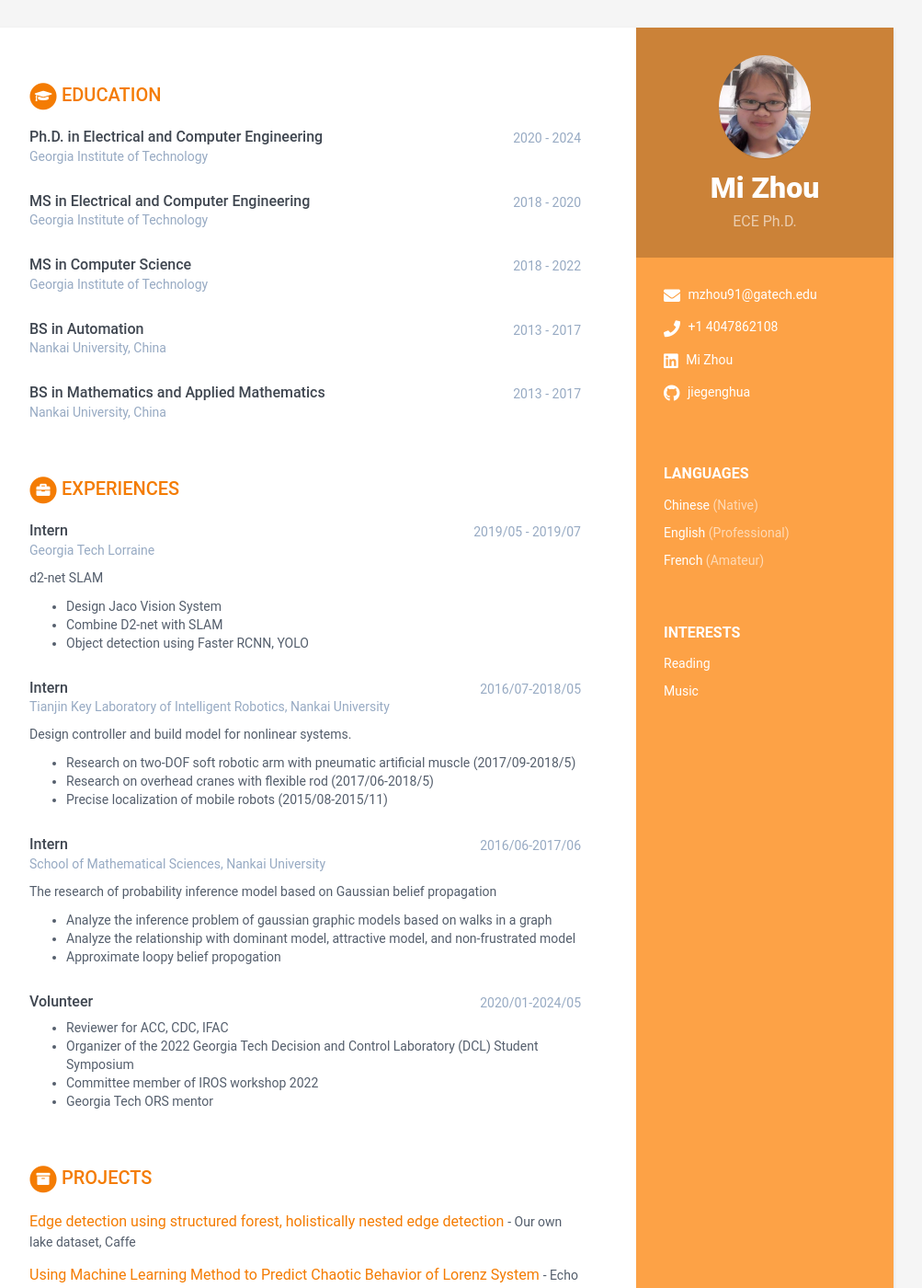
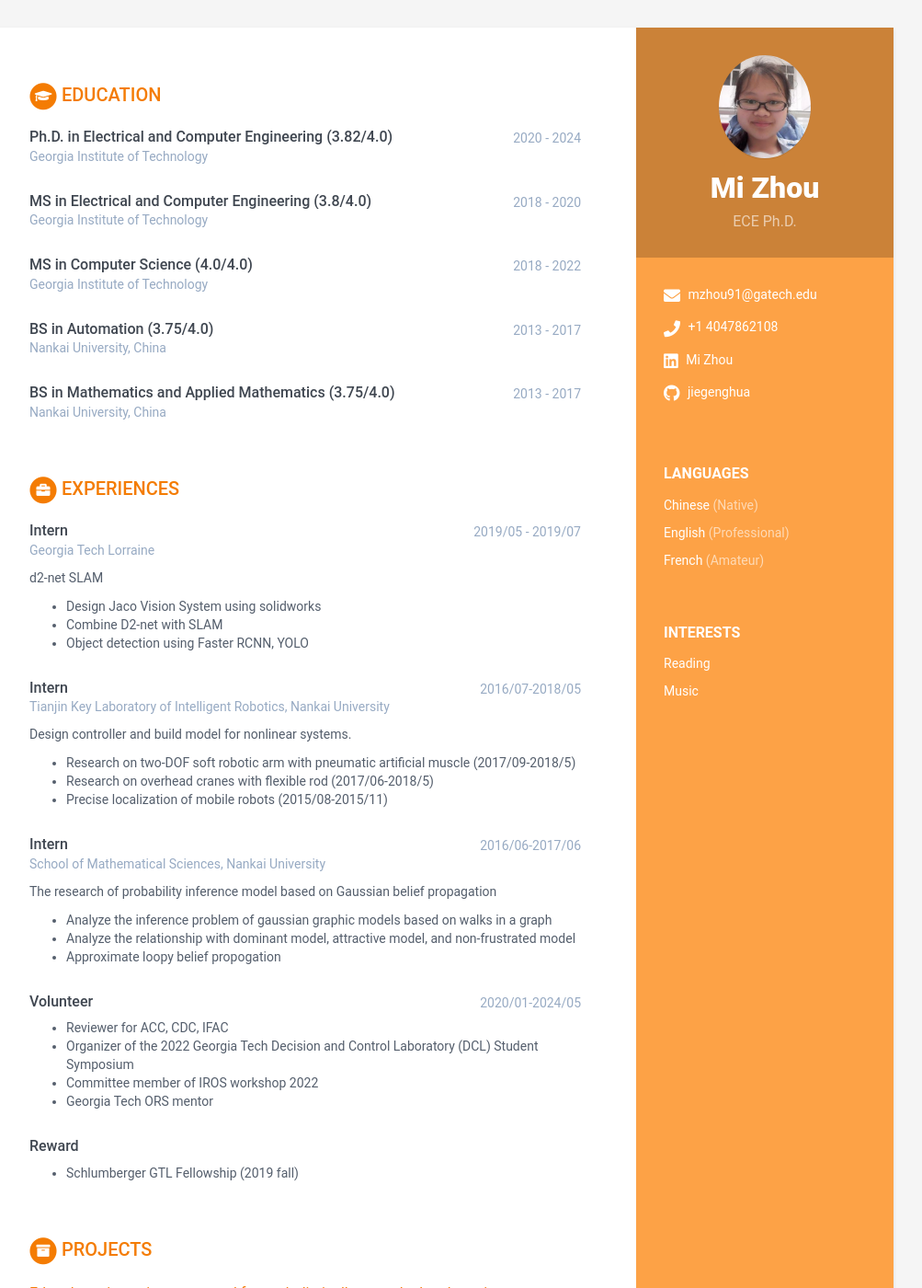
Before and after one commit to jiegenghua/MiZhou-cv, a Jekyll site: the page built from index.html, in a window 1280 px wide and 1400 px high. Shown: the whole window at 92% size, without its empty margins (168-1171 px from the left). Built offline with Jekyll 4.4.1, drawn with Linux system fonts in a browser that asks for light colours.

Commit message:
Update data.yml

```diff
--- a/_data/data.yml
+++ b/_data/data.yml
@@ -42,24 +42,24 @@ sidebar:
         link:
 
 education:
-    - degree: Ph.D. in Electrical and Computer Engineering
+    - degree: Ph.D. in Electrical and Computer Engineering (3.82/4.0)
       university: Georgia Institute of Technology
       time: 2020 - 2024
 
-    - degree: MS in Electrical and Computer Engineering
+    - degree: MS in Electrical and Computer Engineering (3.8/4.0)
       university: Georgia Institute of Technology
       time: 2018 - 2020
 
-    - degree: MS in Computer Science
+    - degree: MS in Computer Science (4.0/4.0)
       university: Georgia Institute of Technology
       time: 2018 - 2022
 
-    - degree: BS in Automation
+    - degree: BS in Automation (3.75/4.0)
       university: Nankai University, China
       time: 2013 - 2017
 
 
-    - degree: BS in Mathematics and Applied Mathematics
+    - degree: BS in Mathematics and Applied Mathematics (3.75/4.0)
       university: Nankai University, China
       time: 2013 - 2017
 
@@ -70,7 +70,7 @@ experiences:
       details: |
         d2-net SLAM
 
-          - Design Jaco Vision System
+          - Design Jaco Vision System using solidworks
           - Combine D2-net with SLAM
           - Object detection using Faster RCNN, YOLO
 
@@ -101,6 +101,10 @@ experiences:
           - Organizer of the 2022 Georgia Tech Decision and Control Laboratory (DCL) Student Symposium
           - Committee member of IROS workshop 2022
           - Georgia Tech ORS mentor
+
+    - role: Reward
+      details: |
+          - Schlumberger GTL Fellowship (2019 fall)
 
 projects:
     title: Projects
```
